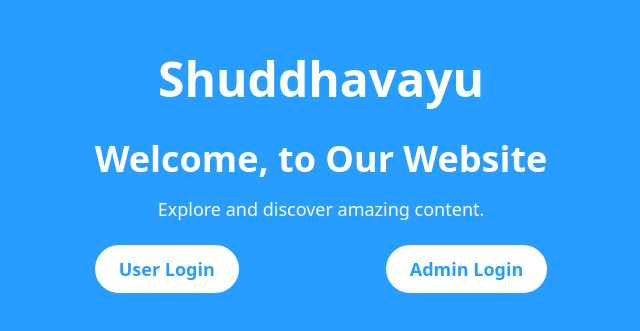
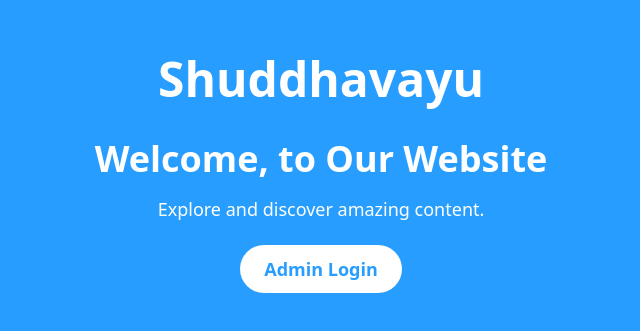
Before and after one commit to Swapnil-Singh-99/ShuddhaVayu-Web, a React (Vite) app in the folder Client/: page / in a window 1280 px wide. Shown: the part 241-572 px from the top of the page, without its empty margins (319-959 px from the left). Built offline with nearby package versions, Linux system fonts and the light colour scheme.

Commit message:
user login removed

```diff
--- a/Client/src/components/homePage/LandingPage.jsx
+++ b/Client/src/components/homePage/LandingPage.jsx
@@ -10,8 +10,8 @@
 
         <h1 className="text-4xl font-bold mb-4">Welcome,  to Our Website</h1>
         <p className="text-lg mb-8">Explore and discover amazing content.</p>
-        <div className='flex justify-between'>
-        <div>
+        <div className='flex justify-center'>
+        {/* <div>
         <a
           href="#"
           className="bg-white text-Main hover:bg-Main hover:text-white px-6 py-3 rounded-full text-lg font-semibold transition duration-300 ease-in-out"
@@ -19,7 +19,7 @@
           User Login
         </a>
 
-        </div>
+        </div> */}
         <div>
         <a
           href="/adminlogin"
```
Also changed, not shown: 1 other file (tests, documents, lock files or other folders).
